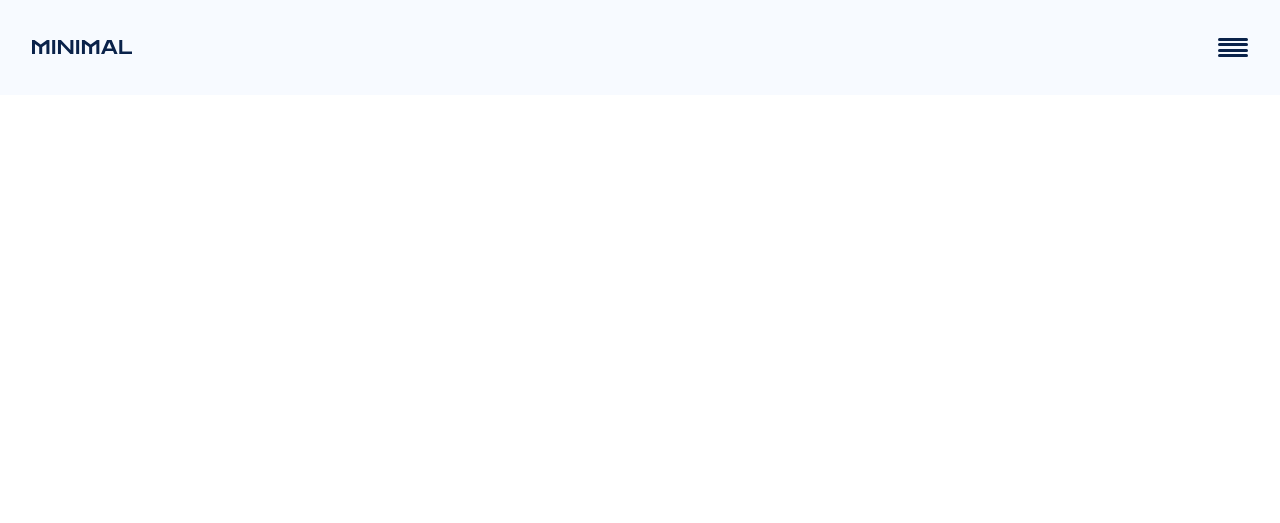
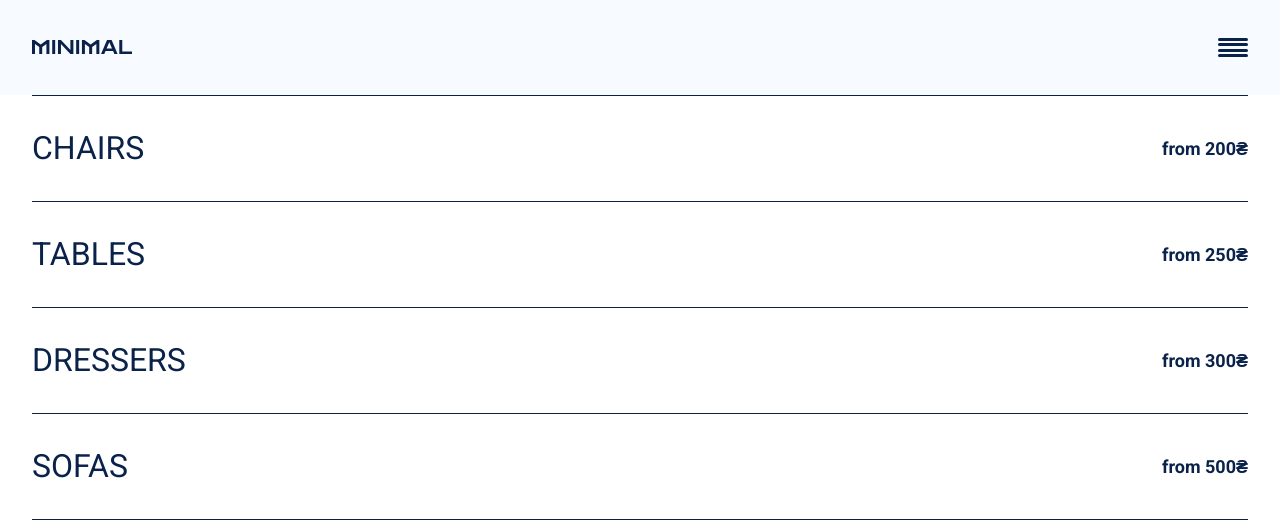
Before and after one commit to melk1ns/Final_Project_Code_Queens, a plain HTML site: page index.html in a window 1280 px wide. Drawn offline with Linux system fonts and the light colour scheme.

Commit message:
format code

```diff
--- a/index.html
+++ b/index.html
@@ -1,19 +1,22 @@
 <!DOCTYPE html>
 <html lang="en">
+
 <head>
     <meta charset="UTF-8">
     <meta name="viewport" content="width=device-width, initial-scale=1.0">
     <title>Minimal</title>
-        <link rel="icon" type="image/x-icon" href="./src/icons/favicon.ico" >
+    <link rel="icon" type="image/x-icon" href="./src/icons/favicon.ico">
     <link rel="preconnect" href="https://fonts.googleapis.com">
     <link rel="preconnect" href="https://fonts.gstatic.com" crossorigin>
-        <link href="https://fonts.googleapis.com/css2?family=Playfair+Display&family=Roboto:wght@400;700&display=swap" rel="stylesheet">
+    <link href="https://fonts.googleapis.com/css2?family=Playfair+Display&family=Roboto:wght@400;700&display=swap"
+        rel="stylesheet">
     <link rel="stylesheet" href="css/reset.css">
     <link rel="stylesheet" href="css/main.css">
 </head>
+
 <body>
     <header class="header">
-            <div class="container container-large header__block" >
+        <div class="container container-large header__block">
             <svg class="logo-mob" width="100" height="16" viewBox="0 0 100 16">
                 <use xlink:href="./src/icons/logo-mob.svg#logo-mob"></use>
             </svg>
@@ -54,13 +57,14 @@
         </div>
     </header>
     <main>
-            <!-- <section class="container price-section">
+        <section class="container price-section">
             <hr class="price__item-line">
             <div class="price__item">
                 <div class="price__item-text">
                     <span class="price__item-additional-line"></span>
                     <h2 class="price__item-title">Chairs</h2>
-                        <p class="price__item-subtitle">from 200₴</p></div>
+                    <p class="price__item-subtitle">from 200₴</p>
+                </div>
             </div>
             </div>
             <hr class="price__item-line">
@@ -88,8 +92,9 @@
                 </div>
             </div>
             <hr class="price__item-line">
-            </section>        -->
+        </section>
     </main>
     <footer></footer>
 </body>
+
 </html>
--- a/scss/components/_price-section.scss
+++ b/scss/components/_price-section.scss
@@ -1,5 +1,4 @@
 .price {
-
   &__item {
     margin: 30px 0;
 
```
Also changed, not shown: scss/main.scss (line endings or trailing spaces). Lines whose indentation alone changed are shown as unchanged.
